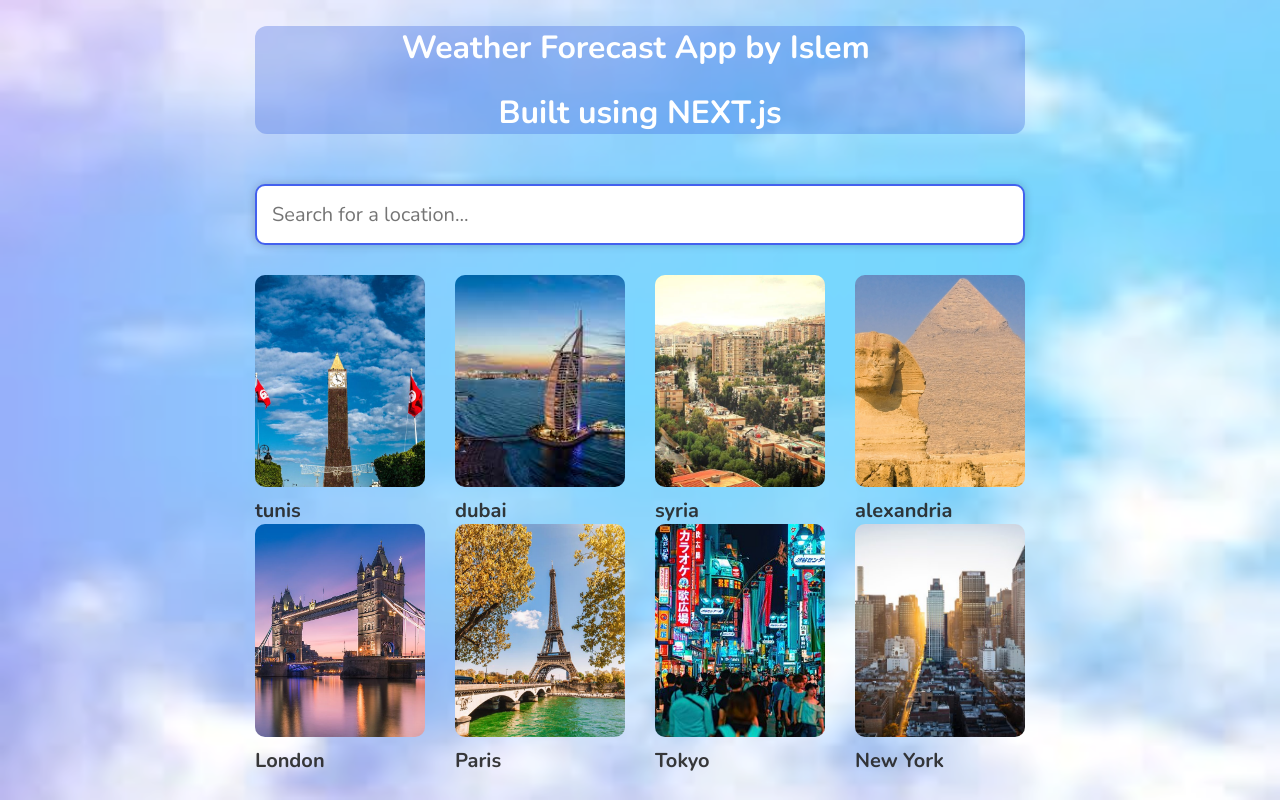
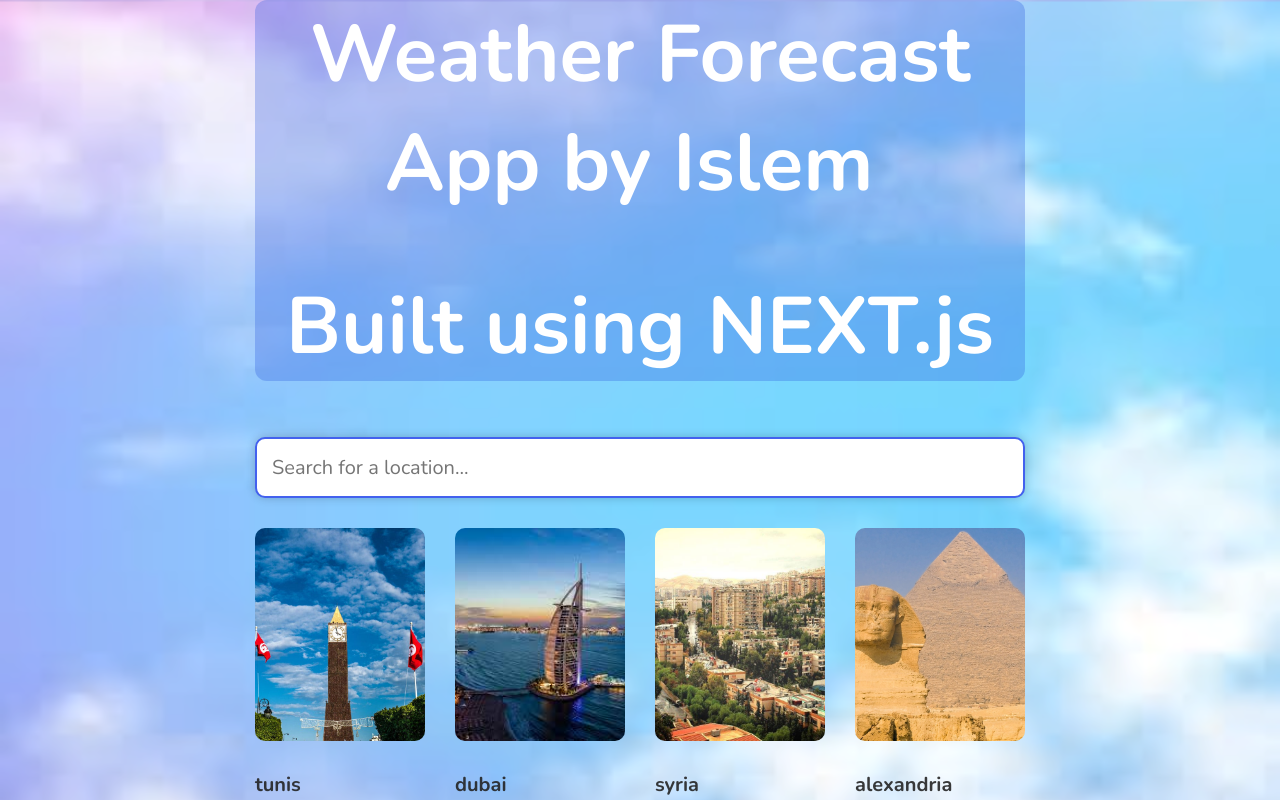
Before and after one commit to IslemBrg/Weather-App, a Next.js app in the folder weather-app/: page / in a window 1280 px wide. Shown: the top 800 px of the page. Built offline with nearby package versions, Linux system fonts and the light colour scheme.

Commit message:
movile friendly fix

```diff
--- a/weather-app/styles/main.scss
+++ b/weather-app/styles/main.scss
@@ -557,3 +557,11 @@
   color: #fff;
   background-color: rgba(43, 91, 223, 0.3);
 }
+
+@media only screen and (min-width: 300px) {
+  .container {
+    width: 100vh;
+    font-size: 40px;
+
+  }
+}
```
Also changed, not shown: weather-app/components/HourlyWeather.js (line endings or trailing spaces).
